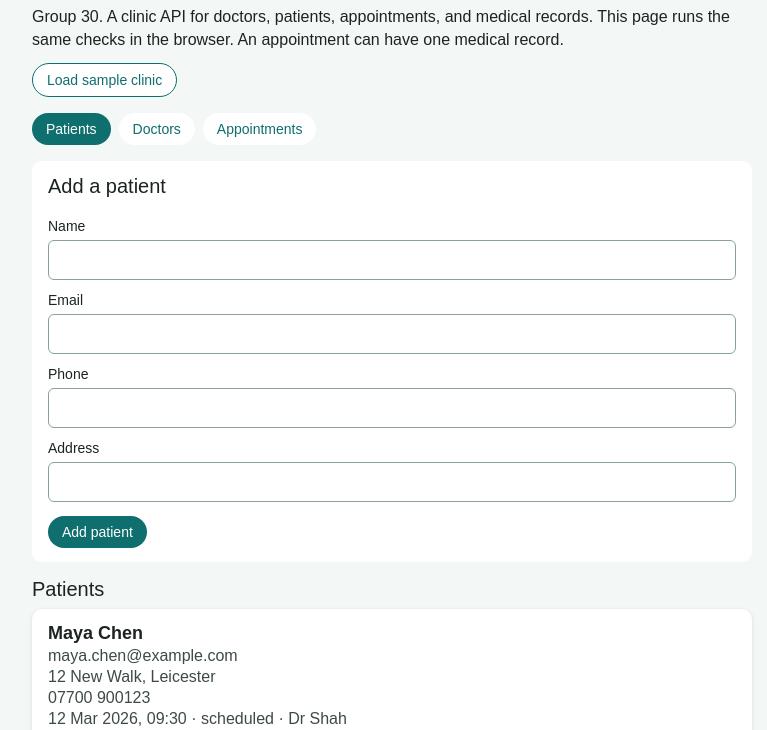
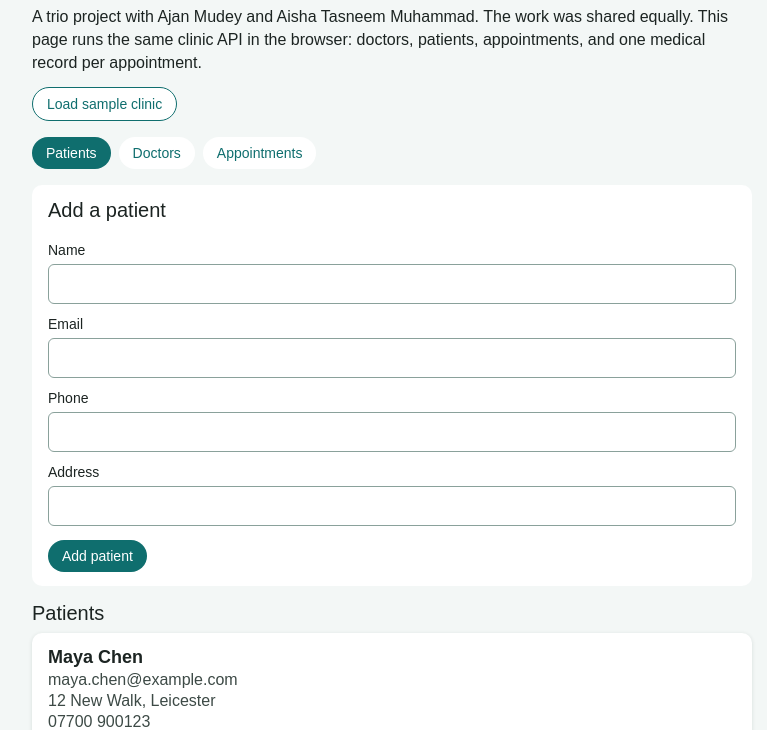
Before and after one commit to nno3/clinic-api, a plain HTML site: page index.html in a window 1280 px wide. Shown: the part 70-800 px from the top of the page, without its empty margins (248-1015 px from the left). Drawn offline with Linux system fonts and the light colour scheme.

Commit message:
Credit the clinic as a trio project.

```diff
--- a/index.html
+++ b/index.html
@@ -9,7 +9,7 @@
 <body>
 <main>
     <h1>Clinic</h1>
-    <p class="intro">Group 30. A clinic API for doctors, patients, appointments, and medical records. This page runs the same checks in the browser. An appointment can have one medical record.</p>
+    <p class="intro">A trio project with Ajan Mudey and Aisha Tasneem Muhammad. The work was shared equally. This page runs the same clinic API in the browser: doctors, patients, appointments, and one medical record per appointment.</p>
     <div class="page-actions">
         <button id="load-sample" type="button">Load sample clinic</button>
     </div>
```
Also changed, not shown: 1 other file.
